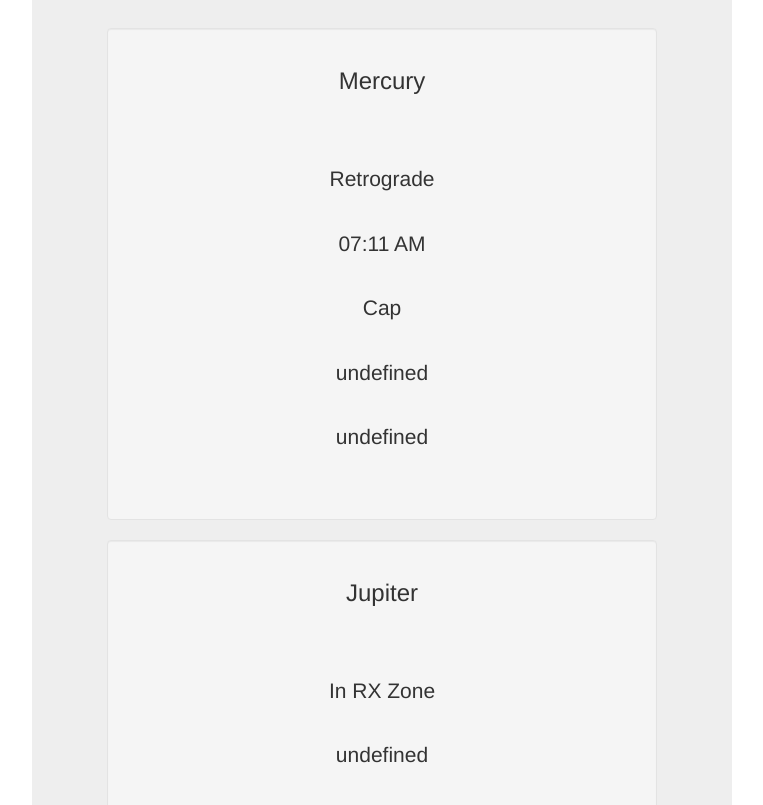
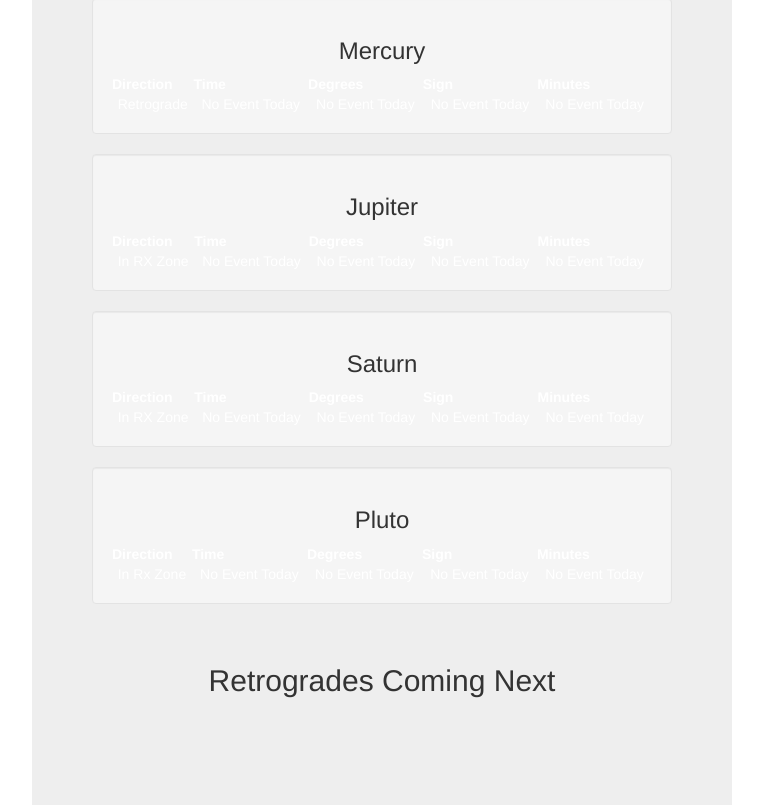
Before and after one commit to brytorres/whats-in-retrograde, a plain HTML site: page index.html in a window 1280 px wide. Shown: the part 224-1029 px from the top of the page, without its empty margins (258-1021 px from the left). Drawn offline with nearby package versions, Linux system fonts and the light colour scheme.

```diff
--- a/assets/js/main.js
+++ b/assets/js/main.js
@@ -32,6 +32,7 @@
 
 // Generate todays date into string for comparison
 var today = numToMon(monthNum) + currentDateDay;
+console.log(today);
 
 // Fetch current retrograde data
 function fetchRetrograde(){
@@ -55,47 +56,44 @@
         var minutes = dateInfo[key].minutes;
 
         for(var i = 0; i < planets.length;i++){
-            // if(typeof(time[i] == undefined)){
-            //     var time = ['', 'No Transition Occuring', 'No Transition Occuring', 'No Transition Occuring', 'No Transition Occuring', 'No Transition Occuring', 'No Transition Occuring', 'No Transition Occuring', 'No Transition Occuring', ];
-            // } if(typeof(sign == undefined)){
-            //     var sign = [''];
-            // } if(typeof(degress == undefined)){
-            //     var degress = '';
-            // } if(typeof(minutes == undefined)){
-            //     var minutes = '';
-            // }
+            if(typeof(time[i] == undefined)){
+                var time = ['No Event Today', 'No Event Today', 'No Event Today', 'No Event Today', 'No Event Today', 'No Event Today', 'No Event Today', 'No Event Today', 'No Event Today'];
+            } if(typeof(sign == undefined)){
+                var sign = ['No Event Today', 'No Event Today', 'No Event Today', 'No Event Today', 'No Event Today', 'No Event Today', 'No Event Today', 'No Event Today', 'No Event Today'];
+            } if(typeof(degrees == undefined)){
+                var degrees = ['No Event Today', 'No Event Today', 'No Event Today', 'No Event Today', 'No Event Today', 'No Event Today', 'No Event Today', 'No Event Today', 'No Event Today'];
+            } if(typeof(minutes == undefined)){
+                var minutes = ['No Event Today', 'No Event Today', 'No Event Today', 'No Event Today', 'No Event Today', 'No Event Today', 'No Event Today', 'No Event Today', 'No Event Today'];
+            }
             currentlyRetrograde.innerHTML +=    '<div class="well">' +
-                                                '<h3>' +planets[i]+ '<h3>' + '<br>' + '<br>' +
-                                                '<p>' +direction[i]+ '</p>' + '<br>' +
-                                                '<p>' +time[i]+ '</p>' + '<br>' +
-                                                '<p>' +sign[i]+ '</p>' + '<br>' +
-                                                '<p>' +degrees[i]+ '</p>' + '<br>' +
-                                                '<p>' +minutes[i]+ '</p>' + '<br>' +
+                                                '<h3>' +planets[i]+ '</h3>' +
+                                                '<table style="width: 100%; font-size: 14px;color: white;">' +
+                                                    '<tr>' +
+                                                        '<th>' +'Direction'+ '</th>' +
+                                                        '<th>' +'Time'+ '</th>' +
+                                                        '<th>' +'Degrees'+ '</th>' +
+                                                        '<th>' +'Sign'+ '</th>' +
+                                                        '<th>' +'Minutes'+ '</th>' +
+                                                    '</tr>' +
+                                                    '<tr>' +
+                                                        '<td>' +direction[i]+ '</td>' +
+                                                        '<td>' +time[i]+ '</td>'  +
+                                                        '<td>' +degrees[i]+ '</td>' +
+                                                        '<td>' +sign[i]+ '</td>' +
+                                                        '<td>' +minutes[i]+ '</td>' +
+                                                    '</tr>' +
+                                                '</table>'
+                                                // '<p>' +direction[i]+ '</p>' + '<br>' +
+                                                // '<p>' +time[i]+ '</p>' + '<br>' +
+                                                // '<p>' +sign[i]+ '</p>' + '<br>' +
+                                                // '<p>' +degrees[i]+ '</p>' + '<br>' +
+                                                // '<p>' +minutes[i]+ '</p>' + '<br>' +
                                                 '</div>'
 
 
         }
     }
-        // var planet = dateInfo[i].planet;
-    //     var direction = dateInfo[i].direction;
-    //     var time = dateInfo[i].time;
-    //     var sign = dateInfo[i].sign;
-    //     var degrees = dateInfo[i].degrees;
-    //     var minutes = dateInfo[i].minutes;
-
-    //     bookmarksResults.innerHTML +=   '<div class="well">' +
-    //                                     '<h3>' +planet+ '<h3>' + '<br>' + '<br>' +
-    //                                     '<p>' +direction+ '</p>' + '<br>' +
-    //                                     '<p>' +time+ '</p>' + '<br>' +
-    //                                     '<p>' +sign+ '</p>' + '<br>' +
-    //                                     '<p>' +degrees+ '</p>' + '<br>' +
-    //                                     '<p>' +minutes+ '</p>' + '<br>'
-    //     // Match today with interation results
-
-    //         //
-    // }
 }
-
 
 // Fetch planets currently in retrograde
 function currentlyRetrograde(){
--- a/index.html
+++ b/index.html
@@ -25,8 +25,8 @@
       </div>
 
       <div class="jumbotron">
-        <h2>Planets Currently Retrogade</h2>
-          <div class="row marketing">
+        <h2>Planets In Retrograde Zone</h2>
+          <div class="row">
             <div class="col-lg-12">
             <!-- Table for results -->
               <div id="currentlyRetrograde"></div>
```
